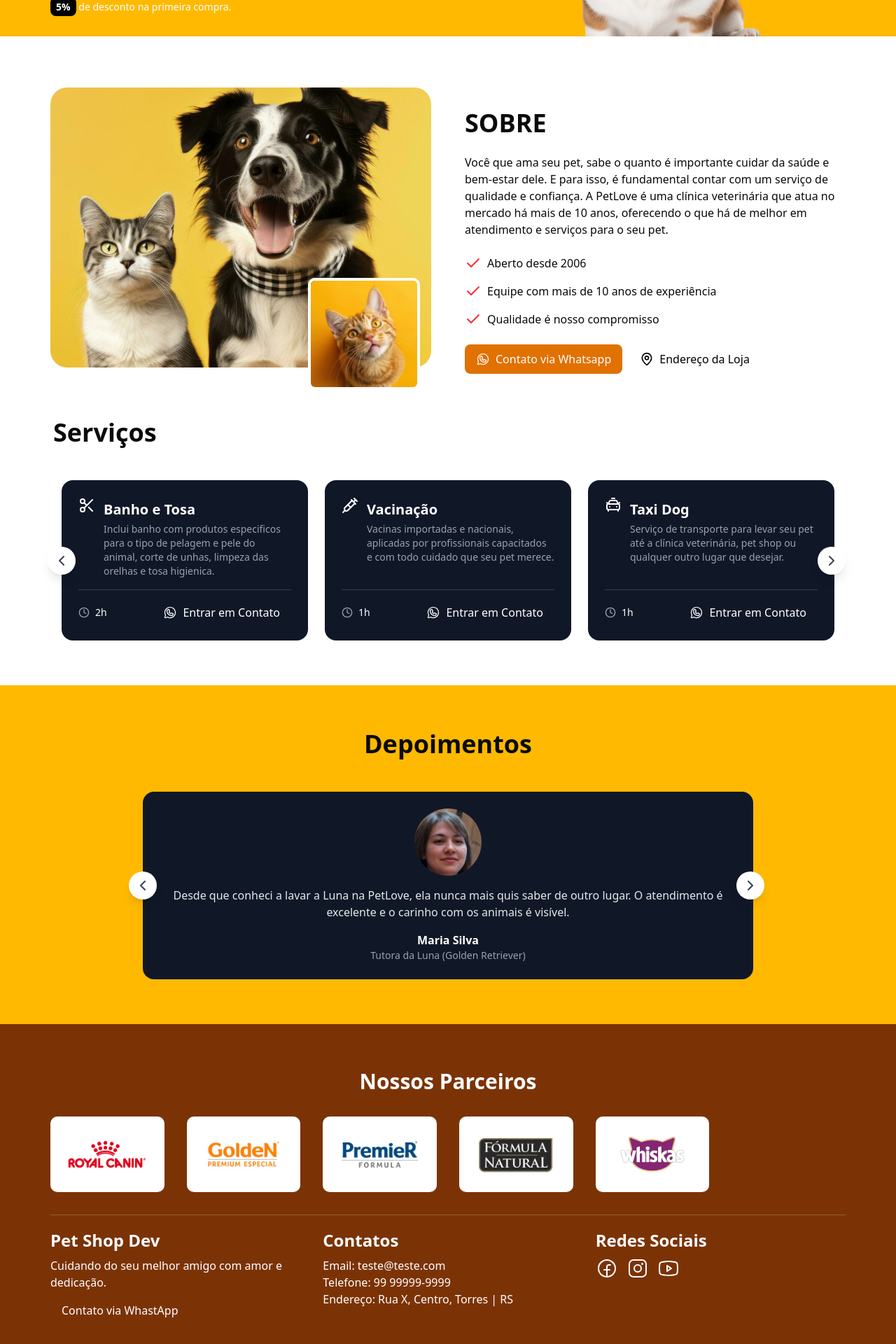
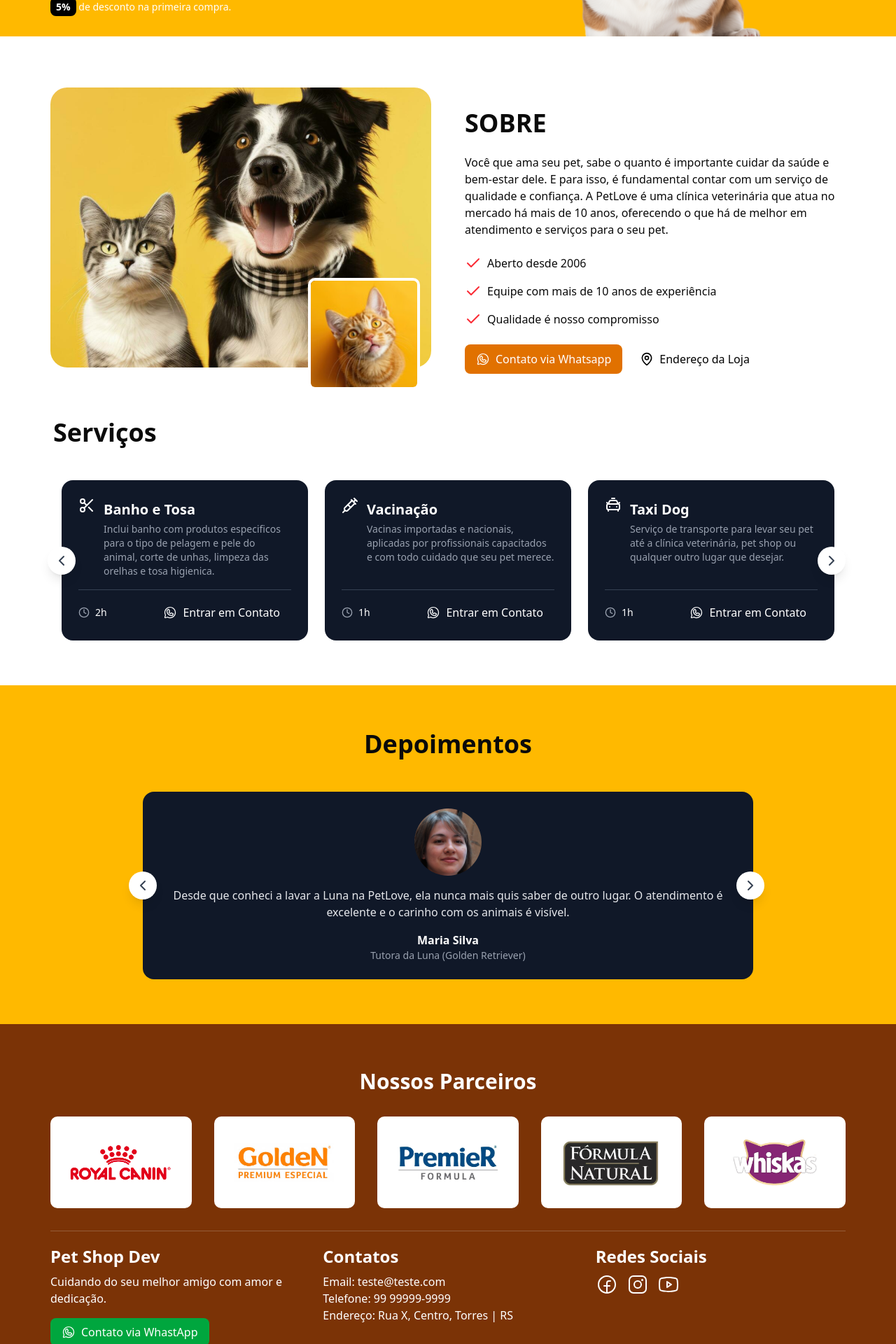
Before and after one commit to dzordii/petdev, a Next.js app: page / in a window 1280 px wide. Shown: the part 360-2280 px from the top of the page at 70% size. Built offline with nearby package versions, Linux system fonts and the light colour scheme.

Commit message:
add animations and finished website

```diff
--- a/package.json
+++ b/package.json
@@ -11,6 +11,7 @@
   "dependencies": {
     "@phosphor-icons/react": "^2.1.7",
     "@radix-ui/react-slot": "^1.1.2",
+    "aos": "^2.3.4",
     "class-variance-authority": "^0.7.1",
     "clsx": "^2.1.1",
     "embla-carousel-react": "^8.5.2",
@@ -24,6 +25,7 @@
   "devDependencies": {
     "@eslint/eslintrc": "^3",
     "@tailwindcss/postcss": "^4",
+    "@types/aos": "^3.0.7",
     "@types/node": "^20",
     "@types/react": "^19",
     "@types/react-dom": "^19",
--- a/src/app/_components/About.tsx
+++ b/src/app/_components/About.tsx
@@ -9,7 +9,11 @@ export function About() {
     <section className="bg-50 py-16 lg:px-14">
       <div className="container mx-auto">
         <div className="grid grid-cols-1 lg:grid-cols-2 gap-12 items-center px-4">
-          <div className="relative">
+          <div
+            className="relative"
+            data-aos="fade-right"
+            data-aos-easing="ease-in-sine"
+          >
             <div className="relative w-full h-[400px] rounded-3xl overflow-hidden">
               <Image
                 src={about1Img}
@@ -31,7 +35,11 @@ export function About() {
             </div>
           </div>
 
-          <div className="space-y-6 mt-10">
+          <div
+            className="space-y-6 mt-10"
+            data-aos="fade-left"
+            data-aos-easing="ease-in-sine"
+          >
             <h2 className="text-4xl font-bold">SOBRE</h2>
             <p>
               Você que ama seu pet, sabe o quanto é importante cuidar da saúde e
--- a/src/app/_components/Footer.tsx
+++ b/src/app/_components/Footer.tsx
@@ -8,6 +8,7 @@ import Image from "next/image";
 import {
   FacebookLogo,
   InstagramLogo,
+  WhatsappLogo,
   YoutubeLogo,
 } from "@phosphor-icons/react/dist/ssr";
 
@@ -24,14 +25,15 @@ export function Footer() {
     <section className="bg-amber-900 py-16 lg:px-14 text-white">
       <div className="container mx-auto px-4">
         <div className="border-b border-white/20 pb-8 ">
-          <h4 className="text-3xl font-semibold mb-8 text-center">
+          <h4 className="text-3xl font-semibold mb-8 text-center"
+          >
             Nossos Parceiros
           </h4>
-          <div className="grid grid-cols-2 lg:grid-cols-6 gap-8">
+          <div className="grid grid-cols-2 lg:grid-cols-5 gap-8">
             {brands.map((item, index) => (
               <div
                 key={index}
-                className="bg-white p-4 rounded-lg flex items-center justify-center"
+                className="bg-white p-4 rounded-lg flex items-center justify-center "
               >
                 <Image
                   src={item.logo}
@@ -56,7 +58,8 @@ export function Footer() {
             <p className="mb-4">
               Cuidando do seu melhor amigo com amor e dedicação.
             </p>
-            <a href="#" className="bg-green px-4 py-2 rounded-md mt">
+            <a href="#" className="flex items-center bg-green-600 hover:bg-green-400 duration-300 w-fit gap-2 bg-green px-4 py-2 rounded-md mt">
+              <WhatsappLogo className="w-5 h-5" />
               Contato via WhastApp
             </a>
           </div>
--- a/src/app/_components/Hero.tsx
+++ b/src/app/_components/Hero.tsx
@@ -19,10 +19,18 @@ export function Hero() {
       <div className="container mx-auto pt-16 pb-16 md:pb-0 px-4 relative">
         <article className="grid grid-cols-1 lg:grid-cols-2 gap-8 relative">
           <div className="space-y-6">
-            <h1 className="text-3xl font-bold md:text-4xl lg:text-5xl leading-10">
+            <h1
+              className="text-3xl font-bold md:text-4xl lg:text-5xl leading-10"
+              data-aos="fade-down"
+              data-aos-easing="ease-in-sine"
+            >
               Seu pet merece cuidado, carinho e atenção especial
             </h1>
-            <p className="lg:text-lg">
+            <p
+              className="lg:text-lg"
+              data-aos="fade-right"
+              data-aos-easing="ease-in-sine"
+            >
               Oferecemos os melhores serviços para garantir o bem-estar e a
               felicidade do seu amigo de quatro patas.
             </p>
@@ -30,20 +38,30 @@ export function Hero() {
             <a
               className="bg-green-500 px-5 py-2 rounded-md font-semibold flex items-center justify-center w-fit gap-2"
               href="#"
+              data-aos="fade-right"
+              data-aos-easing="ease-in-sine"
             >
               <WhatsappLogo className="w-5 h-5" />
               Contato via WhatsApp
             </a>
 
             <div className="mt-8 md:mb-8">
-              <p className="text-sm mb-4">
+              <p
+                className="text-sm mb-4"
+                data-aos="fade-right"
+                data-aos-easing="ease-in-sine"
+              >
                 <b className="bg-black text-white px-2 py-1 rounded-md">5%</b>{" "}
                 de desconto na primeira compra.
               </p>
             </div>
           </div>
 
-          <div className="hidden md:block h-full relative">
+          <div
+            className="hidden md:block h-full relative"
+            data-aos="fade-left"
+            data-aos-easing="ease-in-sine"
+          >
             <Image
               src={dogImg}
               alt="Foto do Cachorro"
--- a/src/app/_components/Services.tsx
+++ b/src/app/_components/Services.tsx
@@ -78,10 +78,20 @@ export function Services() {
     <section className="bg-white pt-0 pb-16 lg:px-14">
       <div className="container mx-auto px-5">
         <div>
-          <h2 className="font-lg text-4xl font-bold mb-12">Serviços</h2>
+          <h2
+            className="font-lg text-4xl font-bold mb-12"
+            data-aos="fade-down"
+            data-aos-easing="ease-in-sine"
+          >
+            Serviços
+          </h2>
           <div className="relative">
             <div className="overflow-hidden" ref={emblaRef}>
-              <div className="flex">
+              <div
+                className="flex"
+                data-aos="fade-down"
+                data-aos-easing="ease-in-sine"
+              >
                 {services.map((item, index) => (
                   <div
                     key={index}
--- a/src/app/_components/Testmonials.tsx
+++ b/src/app/_components/Testmonials.tsx
@@ -50,13 +50,21 @@ export function Testmonials() {
     <section className="bg-amber-400 py-16 lg:px-14">
       <div className="container mx-auto px-5">
         <div>
-          <h2 className="font-lg text-4xl text-center font-bold mb-12">
+          <h2
+            className="font-lg text-4xl text-center font-bold mb-12"
+            data-aos="fade-right"
+            data-aos-easing="ease-in-sine"
+          >
             Depoimentos
           </h2>
 
           <div className="relative max-w-4xl mx-auto">
             <div className="overflow-hidden" ref={emblaRef}>
-              <div className="flex">
+              <div
+                className="flex"
+                data-aos="fade-left"
+                data-aos-easing="ease-in-sine"
+              >
                 {testmonials.map((item, index) => (
                   <div key={index} className="flex-[0_0_100%] min-w-0 px-3">
                     <article className="bg-gray-900 text-white rounded-2xl p-6 space-y-4 h-full flex flex-col">
@@ -87,6 +95,7 @@ export function Testmonials() {
             <button
               className=" bg-white flex items-center justify-center rounded-full shadow-lg h-10 w-10 absolute left-3 -translate-y-1/2 -translate-x-1/2 top-1/2 z-10"
               onClick={scrollPrev}
+
             >
               <ChevronLeft className="w-6 h-6 text-gray-700" />
             </button>
--- /dev/null
+++ b/src/app/_components/aox-init.tsx
@@ -0,0 +1,15 @@
+"use client";
+import Aos from "aos";
+import "aos/dist/aos.css";
+
+import { useEffect } from "react";
+
+export function AosInit() {
+  useEffect(() => {
+    Aos.init({
+      duration: 800,
+      once: true,
+    });
+  }, []);
+  return null;
+}
--- a/src/app/layout.tsx
+++ b/src/app/layout.tsx
@@ -1,6 +1,7 @@
 import type { Metadata } from "next";
 import { Geist, Geist_Mono } from "next/font/google";
 import "./globals.css";
+import { AosInit } from "./_components/aox-init";
 
 const geistSans = Geist({
   variable: "--font-geist-sans",
@@ -28,6 +29,7 @@ export default function RootLayout({
         className={`${geistSans.variable} ${geistMono.variable} antialiased`}
       >
         {children}
+        <AosInit />
       </body>
     </html>
   );
--- a/src/app/page.tsx
+++ b/src/app/page.tsx
@@ -6,7 +6,7 @@ import { Footer } from "./_components/Footer";
 
 export default function Page() {
   return (
-    <main>
+    <main className="overflow-hidden">
       <Hero />
       <About />
       <Services />
```
Also changed, not shown: 1 other file (tests, documents, lock files or other folders).
